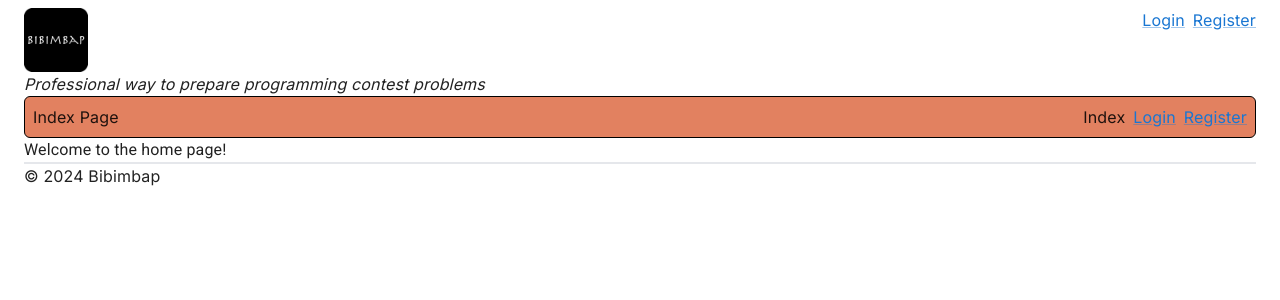
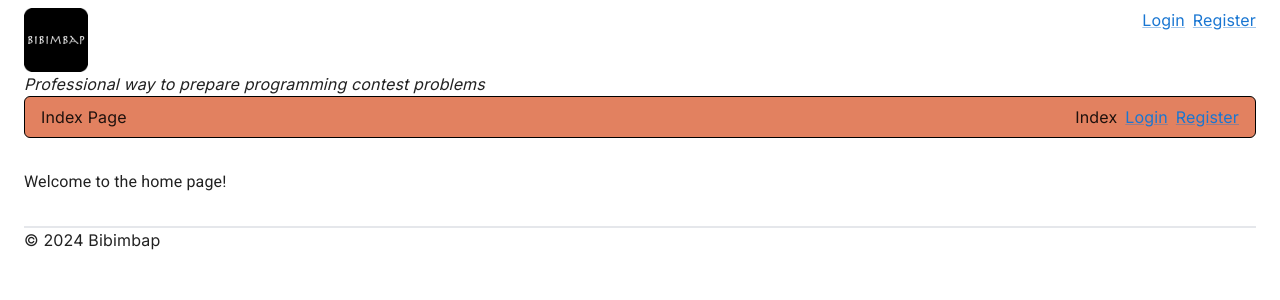
Before and after one commit to Bibimbap-Team/bibimbap-frontend, a Next.js app: page / in a window 1280 px wide. Shown: the top 300 px of the page. Built offline with nearby package versions, Linux system fonts and the light colour scheme.

Commit message:
👕 chore: Update Footer and Navigation styles
- Add margin-top to Footer for better spacing
- Adjust padding and margin-bottom in Navigation component

```diff
--- a/src/components/Footer.tsx
+++ b/src/components/Footer.tsx
@@ -1,6 +1,6 @@
 export default function Footer() {
   return (
-    <footer className='border-t-2'>
+    <footer className='mt-8 border-t-2'>
       <p>&copy; 2024 Bibimbap</p>
     </footer>
   );
--- a/src/components/Navigation.tsx
+++ b/src/components/Navigation.tsx
@@ -7,7 +7,7 @@ type NavigationProps = {
 
 export default function Navigation({ title }: NavigationProps) {
   return (
-    <Box className='flex justify-between border border-black rounded-md p-2 bg-primary'>
+    <Box className='flex justify-between border border-black rounded-md py-2 px-4 mb-8 bg-primary'>
       <Box>{title} Page</Box>
       <Box className='flex gap-2'>
         Index
```
